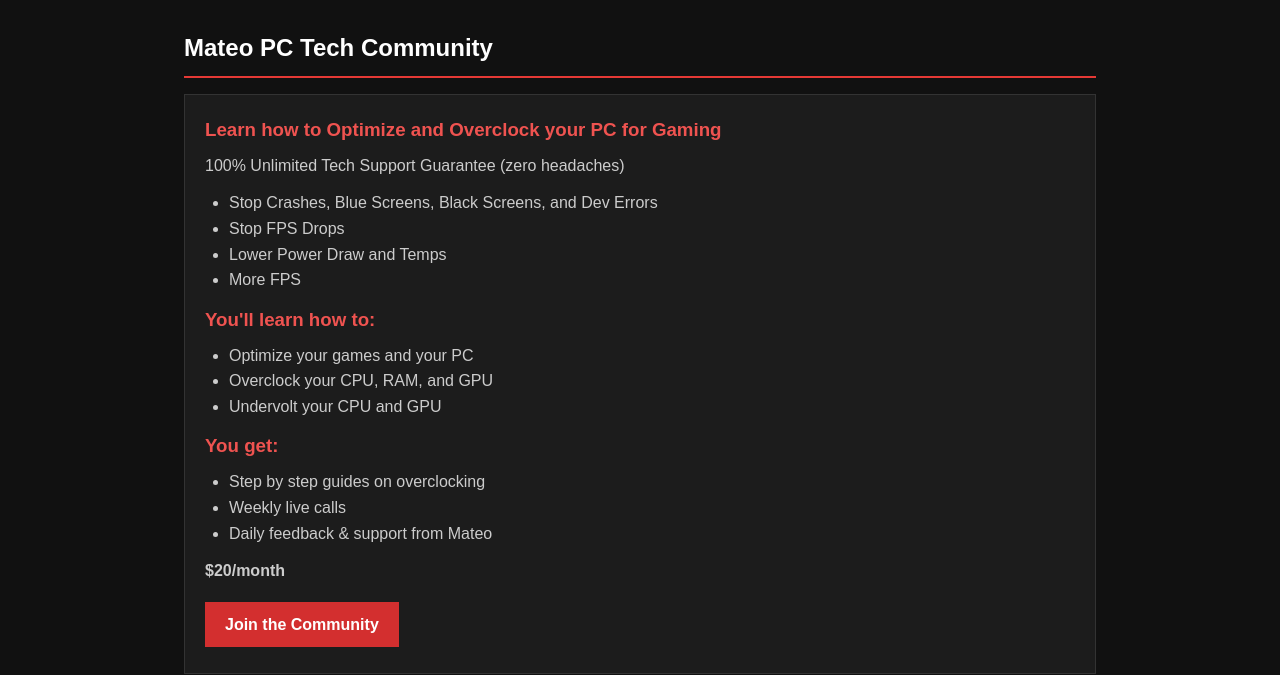
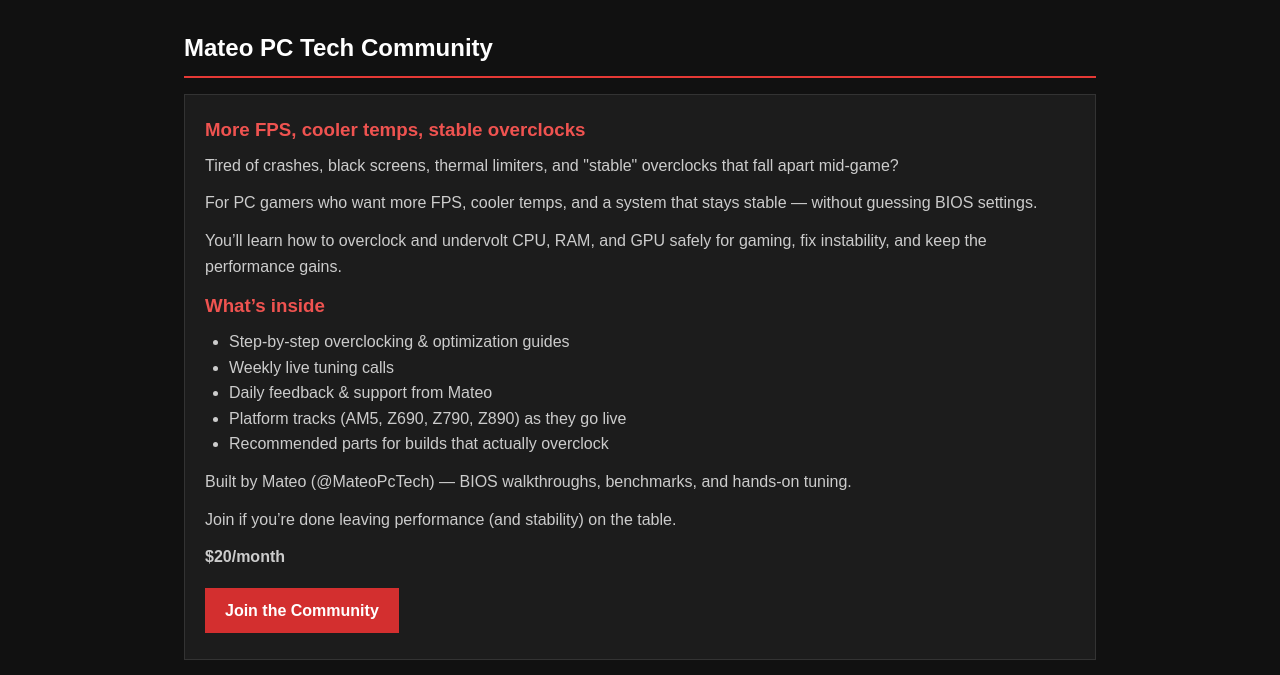
Before and after one commit to RochStudio/MateoPCTech, a plain HTML site: page skool.html in a window 1280 px wide. Shown: the part 130-805 px from the top of the page. Drawn offline with Linux system fonts and the light colour scheme.

Commit message:
Update Skool blurbs to match live About copy

```diff
--- a/skool.html
+++ b/skool.html
@@ -4,9 +4,9 @@
   <meta charset="UTF-8">
   <meta name="viewport" content="width=device-width, initial-scale=1.0">
   <title>Skool - Mateo PC Tech</title>
-  <meta name="description" content="Join the Mateo PC Tech community — learn how to optimize and overclock your PC for gaming.">
+  <meta name="description" content="Tired of crashes and unstable overclocks? Learn safe CPU/RAM/GPU tuning for more FPS, cooler temps, and real stability — $20/month.">
   <meta property="og:title" content="Skool - Mateo PC Tech">
-  <meta property="og:description" content="Join the Mateo PC Tech community — learn how to optimize and overclock your PC for gaming.">
+  <meta property="og:description" content="Tired of crashes and unstable overclocks? Learn safe CPU/RAM/GPU tuning for more FPS, cooler temps, and real stability — $20/month.">
   <meta property="og:type" content="website">
   <meta property="og:url" content="https://mateopctech.com/skool">
   <meta property="og:image" content="https://yt3.googleusercontent.com/d6wcgiumeag_6_hJzusZ-VKq3-vsMR2aSPmc7PlqZ5YQZp1AxAwJO6lMt98lwipFhR4Zd15G=s900-c-k-c0x00ffffff-no-rj">
@@ -36,28 +36,22 @@
   <h2>Mateo PC Tech Community</h2>
 
   <div class="card">
-    <h3>Learn how to Optimize and Overclock your PC for Gaming</h3>
-    <p>100% Unlimited Tech Support Guarantee (zero headaches)</p>
+    <h3>More FPS, cooler temps, stable overclocks</h3>
+    <p>Tired of crashes, black screens, thermal limiters, and &quot;stable&quot; overclocks that fall apart mid-game?</p>
+    <p>For PC gamers who want more FPS, cooler temps, and a system that stays stable — without guessing BIOS settings.</p>
+    <p>You&rsquo;ll learn how to overclock and undervolt CPU, RAM, and GPU safely for gaming, fix instability, and keep the performance gains.</p>
+
+    <h3>What&rsquo;s inside</h3>
     <ul>
-      <li>Stop Crashes, Blue Screens, Black Screens, and Dev Errors</li>
-      <li>Stop FPS Drops</li>
-      <li>Lower Power Draw and Temps</li>
-      <li>More FPS</li>
+      <li>Step-by-step overclocking &amp; optimization guides</li>
+      <li>Weekly live tuning calls</li>
+      <li>Daily feedback &amp; support from Mateo</li>
+      <li>Platform tracks (AM5, Z690, Z790, Z890) as they go live</li>
+      <li>Recommended parts for builds that actually overclock</li>
     </ul>
 
-    <h3>You'll learn how to:</h3>
-    <ul>
-      <li>Optimize your games and your PC</li>
-      <li>Overclock your CPU, RAM, and GPU</li>
-      <li>Undervolt your CPU and GPU</li>
-    </ul>
-
-    <h3>You get:</h3>
-    <ul>
-      <li>Step by step guides on overclocking</li>
-      <li>Weekly live calls</li>
-      <li>Daily feedback &amp; support from Mateo</li>
-    </ul>
+    <p>Built by Mateo (@MateoPcTech) — BIOS walkthroughs, benchmarks, and hands-on tuning.</p>
+    <p>Join if you&rsquo;re done leaving performance (and stability) on the table.</p>
 
     <p><strong>$20/month</strong></p>
     <a class="btn" href="https://www.skool.com/mateo-tech-5956/about" target="_blank">Join the Community</a>
```
Also changed, not shown: index.html (+1 -1 lines).
